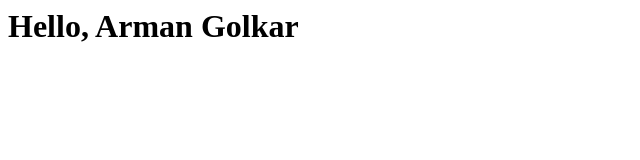
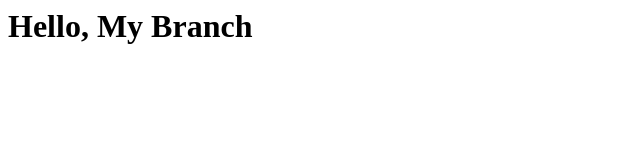
Before and after one commit to ArmanGolkar/simplehtml, a plain HTML site: page index.html in a window 1280 px wide. Shown: the whole page, without its empty margins (0-640 px from the left). Drawn offline with Linux system fonts and the light colour scheme.

Commit message:
Update index.html
hello mybranch

```diff
--- a/index.html
+++ b/index.html
@@ -1 +1 @@
-<h1>Hello, Arman Golkar</h1>
+<h1>Hello, My Branch</h1>
```
